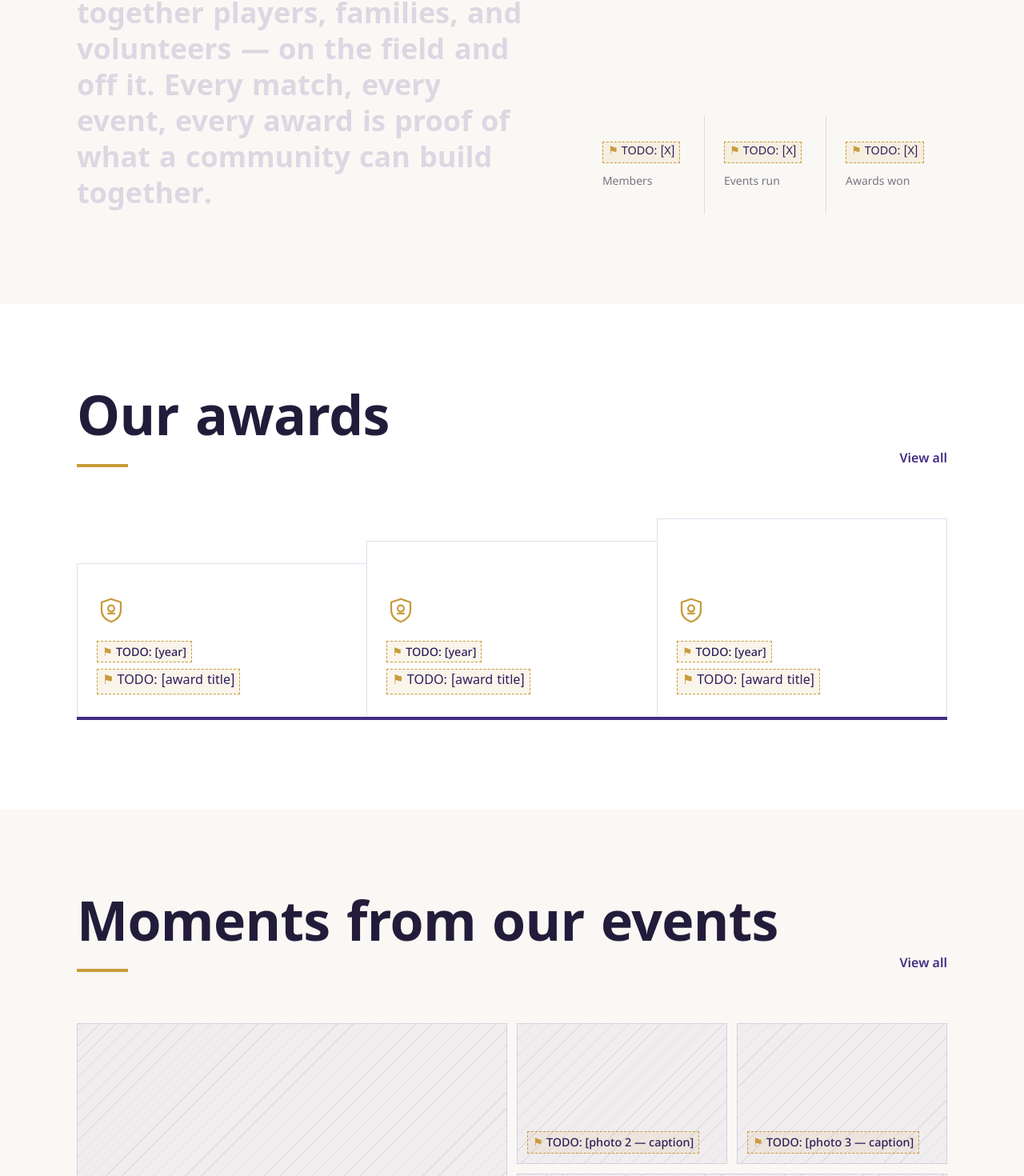
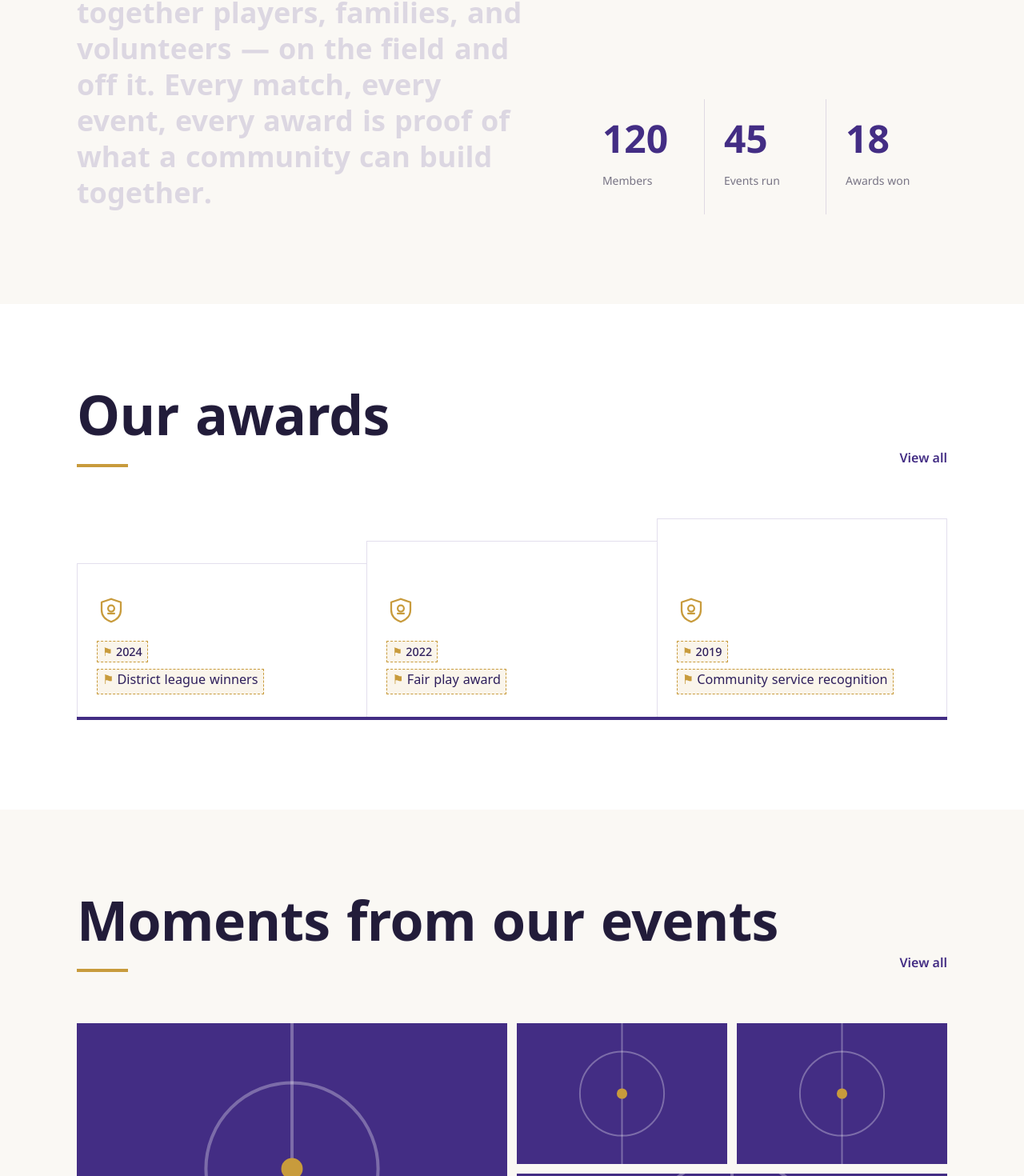
Before and after one commit to Ahamedshakir02/vfc-website, a React (Vite) app: page / in a window 1280 px wide. Shown: the part 1282-2752 px from the top of the page at 80% size. Built offline with nearby package versions, Linux system fonts and the light colour scheme; a web font is replaced by a local one.

Commit message:
Add sample content and drawn placeholder scenes
Stands in for the numbers, awards, photos and contact details the club
has not supplied yet. The footer says so while SAMPLE_CONTENT is on.

```diff
--- a/src/components/PhotoPlaceholder.jsx
+++ b/src/components/PhotoPlaceholder.jsx
@@ -1,18 +1,26 @@
-import Todo from './Todo.jsx'
+import PlaceholderArt from './PlaceholderArt.jsx'
+import Sample from './Sample.jsx'
 
 /**
- * Stand-in for the real photography, which hasn't been handed over yet.
- * Square-edged and flat — the brief rules out the rounded-card kit.
+ * Stand-in for the real photography, which hasn't been handed over yet: a
+ * drawn scene in the club's colours with a caption tag. Flat, with the same
+ * eased corners as every other tile on the site.
  *
  * Pass `ratio` for a fixed shape, or leave it off inside the gallery mosaic,
  * where the grid cell dictates the size.
  */
-export default function PhotoPlaceholder({ label, ratio = '', className = '' }) {
+export default function PhotoPlaceholder({ label, scene, ratio = '', className = '' }) {
   return (
-    <div className={`${ratio} ${className} photo h-full min-h-0 overflow-hidden`}>
-      <div className="photo-inner hatch flex h-full w-full items-end border border-brand/15 p-3">
-        <Todo>{label}</Todo>
+    <figure className={`${ratio} ${className} photo relative h-full min-h-0 overflow-hidden rounded-tile`}>
+      {/* Moves as one layer when the mosaic reveals it, so the drawing is not redrawn each frame. */}
+      <div className="photo-inner h-full w-full will-change-transform">
+        <PlaceholderArt scene={scene} className="block h-full w-full" />
+        {label && (
+          <figcaption className="absolute bottom-3 left-3 rounded-md bg-sand/95 px-2.5 py-1 text-xs font-semibold text-brand-deep">
+            <Sample>{label}</Sample>
+          </figcaption>
+        )}
       </div>
-    </div>
+    </figure>
   )
 }
--- /dev/null
+++ b/src/components/PlaceholderArt.jsx
@@ -0,0 +1,111 @@
+/*
+  Flat, brand-coloured scenes that stand in for photography until the club's
+  real photos arrive. Drawn rather than downloaded, so there is no stock image
+  to license and nothing that could be mistaken for a real event.
+*/
+const brand = 'var(--color-brand)'
+const deep = 'var(--color-brand-deep)'
+const gold = 'var(--color-gold)'
+const tint = '#e9e4f4'
+const line = { fill: 'none', stroke: '#fff', strokeOpacity: 0.3, strokeWidth: 3 }
+
+const SCENES = {
+  // Kick-off: halfway line, centre circle, the ball on the spot.
+  centre: (
+    <>
+      <rect width="400" height="300" fill={brand} />
+      <g {...line}>
+        <line x1="200" y1="-10" x2="200" y2="310" />
+        <circle cx="200" cy="150" r="80" />
+      </g>
+      <circle cx="200" cy="150" r="10" fill={gold} />
+    </>
+  ),
+  // Stage lights: rings opening out from the front of the stage.
+  stage: (
+    <>
+      <rect width="400" height="300" fill={gold} />
+      <g fill="none" stroke={deep} strokeWidth="3" strokeOpacity="0.45">
+        <circle cx="200" cy="310" r="70" />
+        <circle cx="200" cy="310" r="135" />
+        <circle cx="200" cy="310" r="200" />
+        <circle cx="200" cy="310" r="265" />
+      </g>
+      <circle cx="200" cy="310" r="26" fill={deep} />
+    </>
+  ),
+  // Club colours: a striped scarf.
+  stripes: (
+    <>
+      <rect width="400" height="300" fill={deep} />
+      <g fill={brand}>
+        <polygon points="-40,300 60,300 260,0 160,0" />
+        <polygon points="160,300 260,300 460,0 360,0" />
+      </g>
+      <polygon points="92,300 108,300 308,0 292,0" fill={gold} />
+    </>
+  ),
+  // The goal: frame and net.
+  goal: (
+    <>
+      <rect width="400" height="300" fill={tint} />
+      <g stroke={brand} strokeOpacity="0.2" strokeWidth="2">
+        {[110, 150, 190, 230, 270].map((x) => (
+          <line key={x} x1={x} y1="95" x2={x} y2="300" />
+        ))}
+        {[135, 175, 215, 255].map((y) => (
+          <line key={y} x1="70" y1={y} x2="330" y2={y} />
+        ))}
+      </g>
+      <path d="M70 300V95H330V300" fill="none" stroke={brand} strokeWidth="9" strokeLinejoin="round" />
+      <circle cx="252" cy="262" r="16" fill={gold} />
+    </>
+  ),
+  // The corner: arc, pole and flag.
+  corner: (
+    <>
+      <rect width="400" height="300" fill={brand} />
+      <g {...line}>
+        <circle cx="70" cy="250" r="95" />
+        <line x1="70" y1="250" x2="420" y2="250" />
+      </g>
+      <line x1="70" y1="250" x2="70" y2="70" stroke="#fff" strokeWidth="5" strokeLinecap="round" />
+      <polygon points="70,72 168,104 70,136" fill={gold} />
+    </>
+  ),
+  // Hands together: three overlapping rounds.
+  together: (
+    <>
+      <rect width="400" height="300" fill={tint} />
+      <circle cx="150" cy="170" r="92" fill={brand} />
+      <circle cx="255" cy="170" r="92" fill={deep} fillOpacity="0.85" />
+      <circle cx="202" cy="98" r="58" fill={gold} />
+    </>
+  ),
+  // Where to find the club: roads and a pin.
+  map: (
+    <>
+      <rect width="400" height="300" fill={tint} />
+      <g fill="none" stroke="#fff" strokeWidth="16" strokeLinecap="round">
+        <path d="M-20 210 150 170 250 250 430 200" />
+        <path d="M120 -20 150 170 110 330" />
+        <path d="M300 -20 250 250" />
+      </g>
+      <path d="M200 60c-30 0-52 22-52 50 0 38 52 86 52 86s52-48 52-86c0-28-22-50-52-50Z" fill={brand} />
+      <circle cx="200" cy="110" r="18" fill={gold} />
+    </>
+  ),
+}
+
+export default function PlaceholderArt({ scene = 'centre', className = '' }) {
+  return (
+    <svg
+      viewBox="0 0 400 300"
+      preserveAspectRatio="xMidYMid slice"
+      aria-hidden="true"
+      className={className}
+    >
+      {SCENES[scene] ?? SCENES.centre}
+    </svg>
+  )
+}
--- /dev/null
+++ b/src/components/Sample.jsx
@@ -0,0 +1,16 @@
+/**
+ * Marks a value as sample content standing in for something the club has not
+ * supplied yet.
+ *
+ * It reads as ordinary text so the design can be judged as it will look, but
+ * every use carries `data-sample` and a tooltip, and the footer shows a notice
+ * for as long as SAMPLE_CONTENT is on in src/data/placeholders.js.
+ * Grep for `<Sample` to find everything still waiting on the client.
+ */
+export default function Sample({ children }) {
+  return (
+    <span data-sample="true" title="Sample content — replace with the club's real details">
+      {children}
+    </span>
+  )
+}
--- a/src/data/placeholders.js
+++ b/src/data/placeholders.js
@@ -1,48 +1,84 @@
 /**
- * TODO — every value in this file is a placeholder waiting on the client.
+ * SAMPLE CONTENT — nothing in this file is a real fact about the club unless
+ * a comment says so.
  *
- * These are NOT invented facts: each one is a labelled blank that renders
- * through <Todo> so it shows up on the page as an obvious flag. Replace with
- * real values (and delete the TODO wrapper at the call site) as they arrive.
+ * The club has not yet supplied its numbers, award records, photos or contact
+ * details, so these values stand in for them and let the design be judged as
+ * it will look. Each one renders through <Sample>, and while SAMPLE_CONTENT is
+ * true the footer carries a notice saying so.
+ *
+ * To go live: replace the values below with the real ones, drop the <Sample>
+ * wrapper at each call site, then set SAMPLE_CONTENT to false.
  *
  * Still outstanding per the spec + copy doc:
  *   - real impact numbers (members / events / awards)
- *   - founding story, year, area
+ *   - founding story
  *   - award records and dates
- *   - event photos
- *   - address, phone, email
+ *   - event photos and captions
+ *   - full address, phone, email, social links
  */
+export const SAMPLE_CONTENT = true
 
-/** Home impact stats — copy doc explicitly says do not invent these numbers. */
+/** Home impact stats. Invented round figures, not the club's counts. */
 export const IMPACT_STATS = [
-  { key: 'members', value: 'TODO: [X]' },
-  { key: 'events', value: 'TODO: [X]' },
-  { key: 'awards', value: 'TODO: [X]' },
+  { key: 'members', value: 120, suffix: '+' },
+  { key: 'events', value: 45, suffix: '+' },
+  { key: 'awards', value: 18, suffix: '' },
 ]
 
-/** Contact details — all three still unknown. */
+/**
+ * Contact details. The locality is real (spec: Vellalur, Palakkad); the street
+ * address is still missing. Phone and email are deliberately unusable.
+ */
 export const CONTACT = {
-  address: 'TODO: [club address]',
-  phone: 'TODO: [phone number]',
-  email: 'TODO: [email address]',
+  address: 'Vellalur, Palakkad, Kerala',
+  phone: '+91 00000 00000',
+  email: 'club@example.com',
+  socials: ['Instagram', 'Facebook', 'WhatsApp'],
   mapsUrl: null, // TODO: [Google Maps link once the address is confirmed]
 }
 
 /**
- * Award slots. Records and dates not handed over yet, so these carry no real
- * content — just enough structure to lay the page out. Shape matches the
- * `awards` collection in src/data/schema.js.
+ * Award slots, shaped like the `awards` collection in src/data/schema.js.
+ * Titles, years and descriptions are invented examples.
  */
 export const AWARD_PLACEHOLDERS = [
-  { id: 'award-1', year: 'TODO: [year]', title: 'TODO: [award title]', description: 'TODO: [what this award was for]' },
-  { id: 'award-2', year: 'TODO: [year]', title: 'TODO: [award title]', description: 'TODO: [what this award was for]' },
-  { id: 'award-3', year: 'TODO: [year]', title: 'TODO: [award title]', description: 'TODO: [what this award was for]' },
-  { id: 'award-4', year: 'TODO: [year]', title: 'TODO: [award title]', description: 'TODO: [what this award was for]' },
+  {
+    id: 'award-1',
+    year: '2024',
+    title: 'District league winners',
+    description: 'Sample entry. The club’s real honours go here once the record arrives.',
+  },
+  {
+    id: 'award-2',
+    year: '2022',
+    title: 'Fair play award',
+    description: 'Sample entry. Replace with what the award was for.',
+  },
+  {
+    id: 'award-3',
+    year: '2019',
+    title: 'Community service recognition',
+    description: 'Sample entry. Replace with what the award was for.',
+  },
+  {
+    id: 'award-4',
+    year: '2015',
+    title: 'Best organised tournament',
+    description: 'Sample entry. Replace with what the award was for.',
+  },
 ]
 
-/** Gallery slots — photos pending handover. Shape matches the `gallery` collection. */
-export const GALLERY_PLACEHOLDERS = Array.from({ length: 9 }, (_, i) => ({
+/*
+  Gallery slots, shaped like the `gallery` collection. Each has a drawn scene
+  (see PlaceholderArt) and a category taken from the club's name; the caption
+  shown on the tile is that category in the active language.
+*/
+const SCENES = ['centre', 'stage', 'goal', 'stripes', 'together', 'corner', 'stage', 'centre', 'together']
+const CATEGORIES = ['sports', 'arts', 'sports', 'sports', 'welfare', 'sports', 'arts', 'sports', 'welfare']
+
+export const GALLERY_PLACEHOLDERS = SCENES.map((scene, i) => ({
   id: `photo-${i + 1}`,
-  caption: `TODO: [photo ${i + 1} — caption]`,
-  category: 'TODO: [category]',
+  scene,
+  category: CATEGORIES[i],
 }))
--- a/src/i18n/strings.js
+++ b/src/i18n/strings.js
@@ -4,8 +4,8 @@
  * IMPORTANT: The Malayalam is AI-drafted and still needs a native-speaker
  * review before launch (see spec: "Outstanding"). Do not treat it as final.
  *
- * Anything the copy doc left in [brackets] is kept as a TODO_ prefixed value
- * so it renders as a visible placeholder on the page - search for `TODO`.
+ * Anything the copy doc left in [brackets] is filled with sample content
+ * and rendered through <Sample> - see src/data/placeholders.js.
  *
  * NAME: the club is "VFC Arts, Sports & Welfare Club" per the spec and the
  * design brief. The copy doc still carries the older "Arts and Sports"
@@ -42,6 +42,9 @@
     submitRegistration: { en: 'Submit registration', ml: 'രജിസ്ട്രേഷൻ സമർപ്പിക്കുക' },
     readMore: { en: 'Read more', ml: 'കൂടുതൽ വായിക്കുക' },
     viewAll: { en: 'View all', ml: 'എല്ലാം കാണുക' },
+    // Keyboard-only skip link. Not in the copy doc, so the Malayalam needs
+    // the same native-speaker check as the rest.
+    skipToContent: { en: 'Skip to content', ml: 'ഉള്ളടക്കത്തിലേക്ക് പോകുക' },
   },
 
   status: {
@@ -88,20 +91,22 @@
 
   about: {
     heading: { en: 'About VFC', ml: 'വി.എഫ്.സിയെക്കുറിച്ച്' },
-    // The [brackets] below are split out into TODO chunks in aboutBodyParts.
     bodyParts: {
       leadA: {
         en: 'VFC Arts, Sports & Welfare Club was founded to give the people of ',
         ml: '',
       },
-      area: { en: 'TODO: [area]', ml: 'TODO: [പ്രദേശം]' },
+      // The locality is real (spec: Vellalur, Palakkad), written as on the crest.
+      area: { en: 'Vellalur', ml: 'Vellalur' },
       leadB: {
         en: ' a place to play, train, and grow — on the field and in the community. ',
         ml: ' ജനങ്ങൾക്ക് കളിക്കാനും പരിശീലിക്കാനും വളരാനുമുള്ള ഇടം നൽകുന്നതിനായി വി.എഫ്.സി ആർട്സ്, സ്പോർട്സ് & വെൽഫെയർ ക്ലബ് സ്ഥാപിതമായി — കളിക്കളത്തിലും സമൂഹത്തിലും. ',
       },
+      // Placeholder for the founding story. The year is real (crest: Estd 2009);
+      // the club still owes the story itself.
       story: {
-        en: 'TODO: [Add the real founding story / year / origin here.]',
-        ml: 'TODO: [യഥാർത്ഥ ചരിത്രം / വർഷം ഇവിടെ ചേർക്കുക.]',
+        en: 'The club was established in 2009.',
+        ml: '2009-ൽ ക്ലബ് സ്ഥാപിതമായി.',
       },
       tail: {
         en: " Today it's a club known for its sportsmanship, its events, and its commitment to giving back.",
```
Also changed, not shown: src/components/Footer.jsx (+15 -7 lines).
